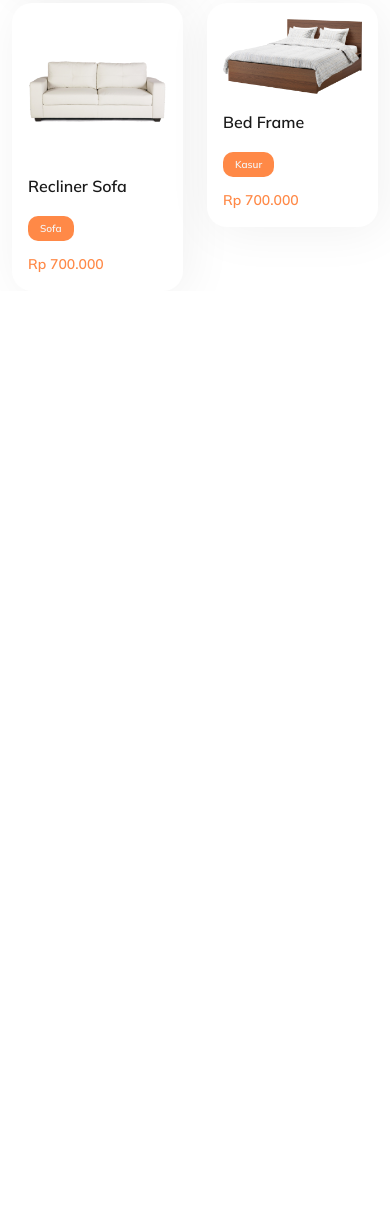
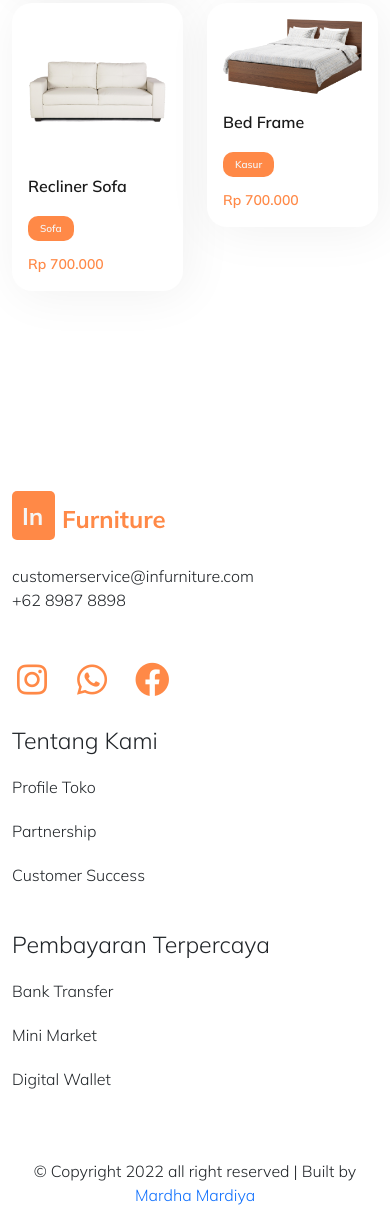
Before and after one commit to mardhamardiya18/Infurniture-Design, a plain HTML site: page index.html in a window 390 px wide. Shown: the part 3020-4243 px from the top of the page. Before the commit the page ends 3311 px from the top, so only its background shows below. Drawn offline with nearby package versions, Linux system fonts and the light colour scheme.

Commit message:
created footer

```diff
--- a/index.html
+++ b/index.html
@@ -370,6 +370,54 @@
     </section>
     <!-- Product End -->
 
+    <!-- Footer Start -->
+    <footer class="footer">
+      <div class="container">
+        <div class="row justify-content-between">
+          <div class="col-md-4">
+            <img src="images/logo.svg" alt="" />
+            <a href="#" class="d-block mt-4 text-dark"
+              >customerservice@infurniture.com</a
+            >
+            <p>+62 8987 8898</p>
+
+            <div class="sosmed mt-5">
+              <a href="#"><i class="bx bxl-instagram"></i></a>
+              <a href="#"><i class="bx bxl-whatsapp mx-3"></i></a>
+              <a href="#"><i class="bx bxl-facebook-circle"></i></a>
+            </div>
+          </div>
+          <div class="col-md-6">
+            <div class="row justify-content-lg-end">
+              <div class="col-md-5 me-lg-5 mt-4 mt-sm-0">
+                <h3>Tentang Kami</h3>
+                <ul class="p-0">
+                  <li><a href="#" class="text-dark">Profile Toko</a></li>
+                  <li><a href="#" class="text-dark">Partnership</a></li>
+                  <li><a href="#" class="text-dark">Customer Success</a></li>
+                </ul>
+              </div>
+              <div class="col-md-5 mt-4 mt-sm-0">
+                <h3>Pembayaran Terpercaya</h3>
+                <ul class="p-0">
+                  <li>Bank Transfer</li>
+                  <li>Mini Market</li>
+                  <li>Digital Wallet</li>
+                </ul>
+              </div>
+            </div>
+          </div>
+        </div>
+        <div class="row mt-5 text-center">
+          <p>
+            &copy; Copyright 2022 all right reserved | Built by
+            <a href="https://instagram.com/mrdhamar18">Mardha Mardiya</a>
+          </p>
+        </div>
+      </div>
+    </footer>
+    <!-- Footer End -->
+
     <!-- Bootstrap Script -->
     <script src="bootstrap/dist/js/bootstrap.bundle.min.js"></script>
 
--- a/style/_global.scss
+++ b/style/_global.scss
@@ -269,3 +269,19 @@ body {
     }
   }
 }
+
+.footer {
+  margin-top: 200px;
+
+  .sosmed {
+    i {
+      font-size: 40px;
+      color: $first;
+    }
+  }
+  ul {
+    li {
+      margin: 20px 0;
+    }
+  }
+}
```
Also changed, not shown: style/main.css, 1 other file.
